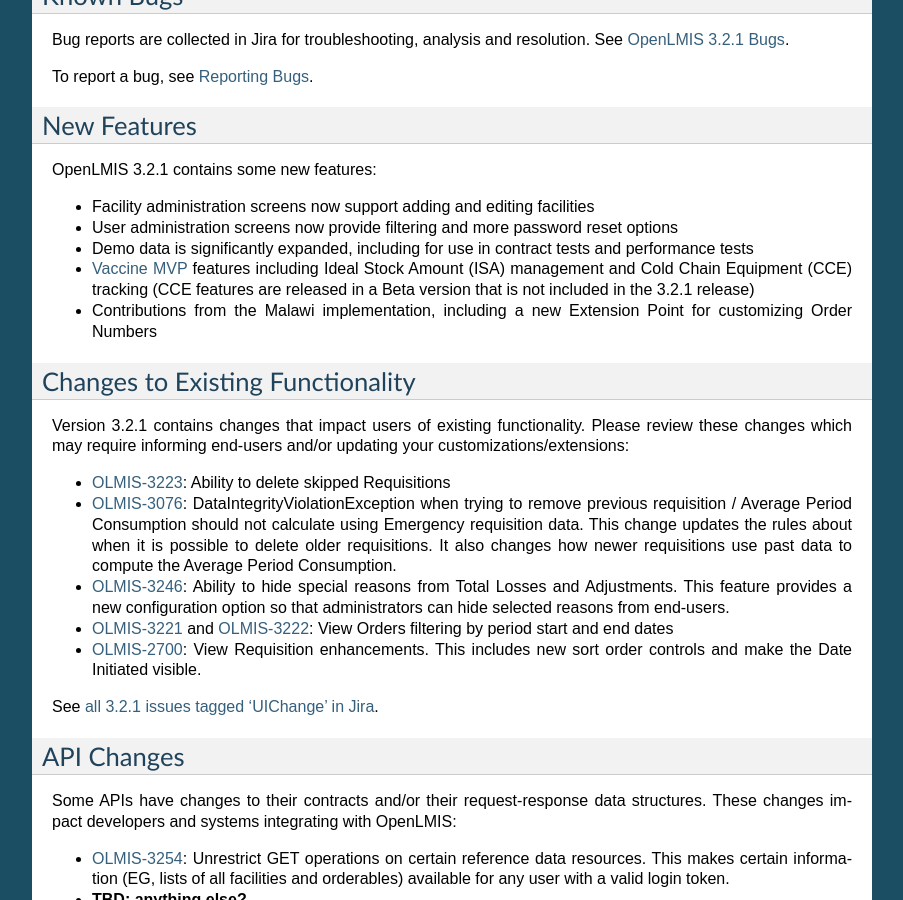
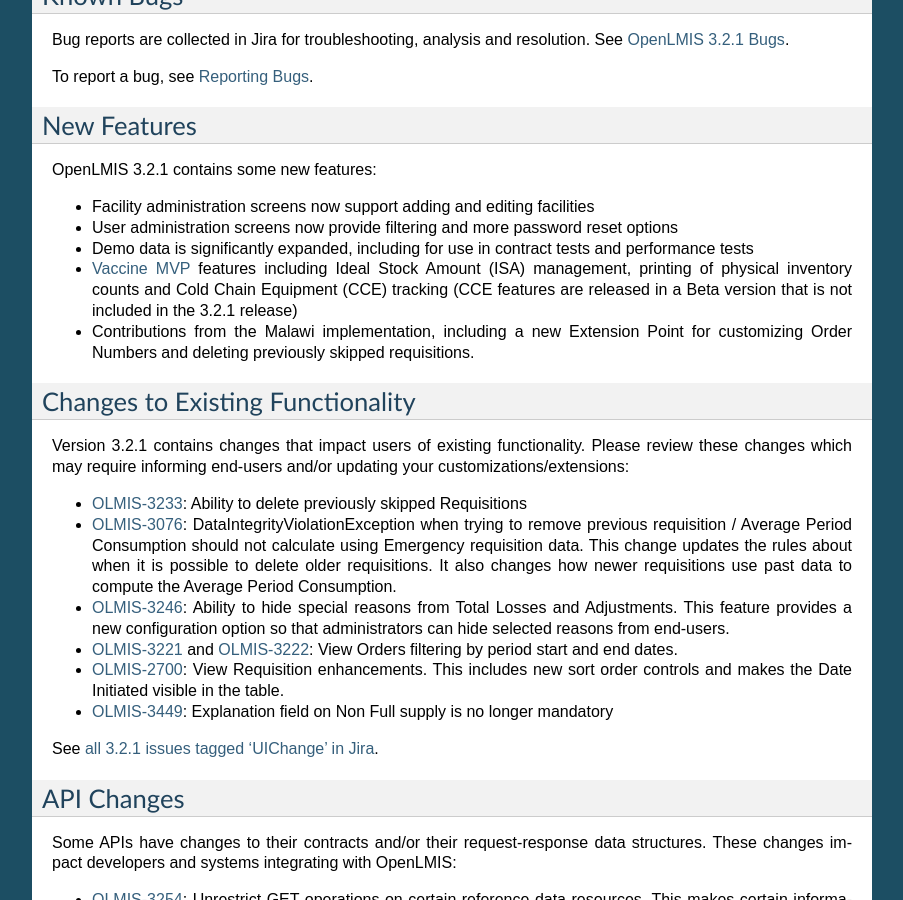
Before and after one commit to OpenLMIS/openlmis-ref-distro, a Sphinx documentation site: the page built from docs/source/releases/openlmis-ref-distro-v3.2.1.rst, in a window 1280 px wide and 900 px high, scrolled down 1262 px. Shown: the whole window, without its empty margins (198-1101 px from the left). Built offline with Sphinx 7.4.7, drawn with Linux system fonts in a browser that asks for light colours; pages that are not in the unit, such as notebooks, are missing from menus.

Commit message:
Updated new and existing functionality

```diff
--- a/docs/source/releases/openlmis-ref-distro-v3.2.1.rst
+++ b/docs/source/releases/openlmis-ref-distro-v3.2.1.rst
@@ -92,9 +92,9 @@
 - Demo data is significantly expanded, including for use in contract tests and performance tests
 - `Vaccine MVP
   <https://openlmis.atlassian.net/wiki/spaces/OP/pages/113144940/Vaccine+MVP>`_ features including
-  Ideal Stock Amount (ISA) management and Cold Chain Equipment (CCE) tracking (CCE features are
+  Ideal Stock Amount (ISA) management, printing of physical inventory counts and Cold Chain Equipment (CCE) tracking (CCE features are
   released in a Beta version that is not included in the 3.2.1 release)
-- Contributions from the Malawi implementation, including a new Extension Point for customizing Order Numbers
+- Contributions from the Malawi implementation, including a new Extension Point for customizing Order Numbers and deleting previously skipped requisitions.
 
 Changes to Existing Functionality
 =================================
@@ -102,7 +102,7 @@
 Version 3.2.1 contains changes that impact users of existing functionality. Please review these
 changes which may require informing end-users and/or updating your customizations/extensions:
 
-- `OLMIS-3223 <https://openlmis.atlassian.net/browse/OLMIS-3223>`_: Ability to delete skipped
+- `OLMIS-3233 <https://openlmis.atlassian.net/browse/OLMIS-3233>`_: Ability to delete previously skipped
   Requisitions
 - `OLMIS-3076 <https://openlmis.atlassian.net/browse/OLMIS-3076>`_: DataIntegrityViolationException
   when trying to remove previous requisition / Average Period Consumption should not calculate
@@ -114,9 +114,10 @@
   administrators can hide selected reasons from end-users.
 - `OLMIS-3221 <https://openlmis.atlassian.net/browse/OLMIS-3221>`_ and `OLMIS-3222
   <https://openlmis.atlassian.net/browse/OLMIS-3222>`_: View Orders filtering by period start and
-  end dates
+  end dates.
 - `OLMIS-2700 <https://openlmis.atlassian.net/browse/OLMIS-2700>`_: View Requisition enhancements.
-  This includes new sort order controls and make the Date Initiated visible.
+  This includes new sort order controls and makes the Date Initiated visible in the table.
+- `OLMIS-3449 <https://openlmis.atlassian.net/browse/OLMIS-3449>`_: Explanation field on Non Full supply is no longer mandatory
 
 See `all 3.2.1 issues tagged 'UIChange' in Jira <https://openlmis.atlassian.net/issues/?jql=status%3DDone%20AND%20project%3DOLMIS%20AND%20fixVersion%3D3.2.1%20and%20type!%3DTest%20and%20type!%3DEpic%20and%20labels%20IN%20(UIChange)%20ORDER%20BY%20type%20ASC%2C%20priority%20DESC%2C%20key%20ASC>`_.
 
```
